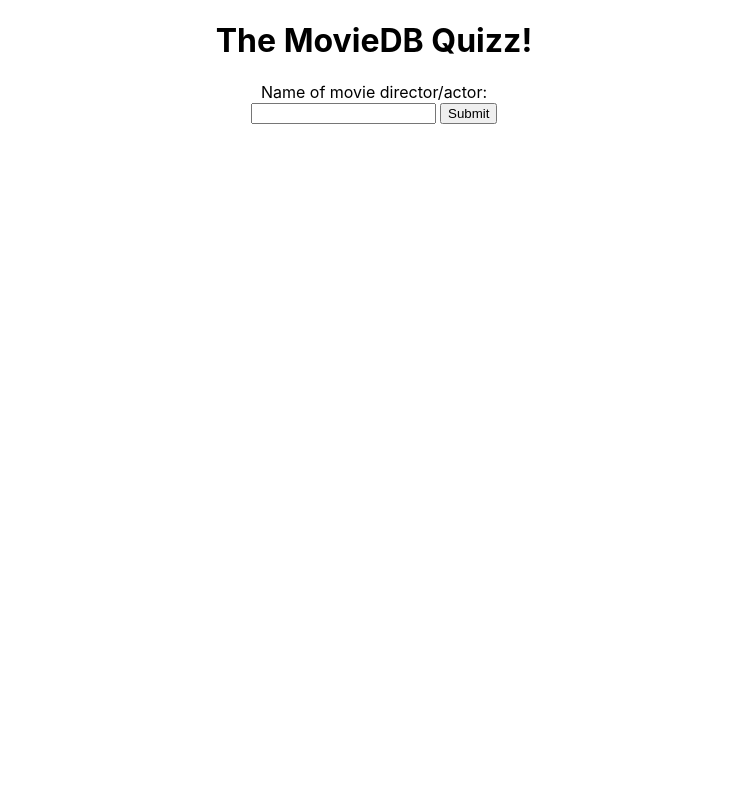
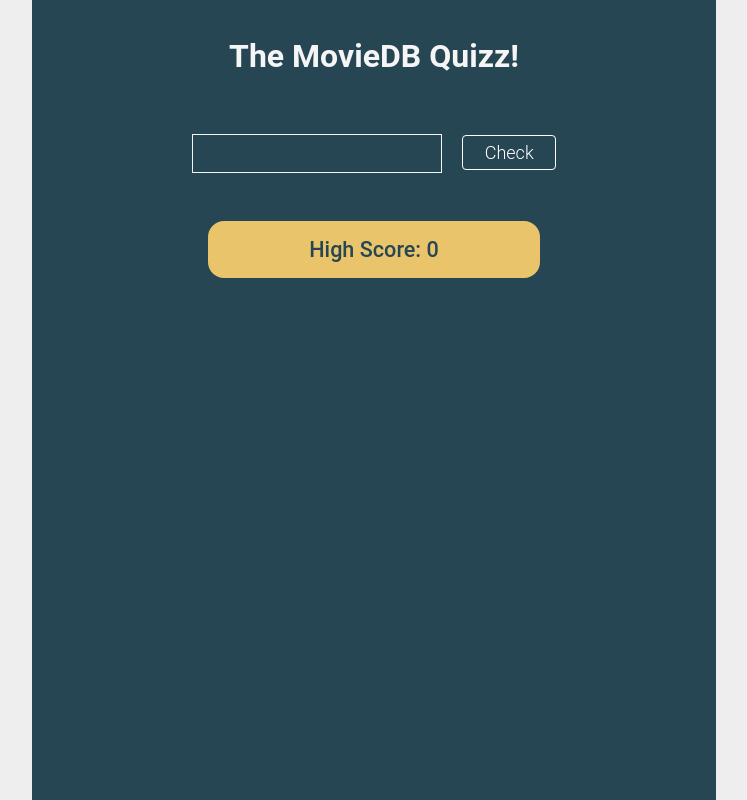
Before and after one commit to mlouward/WebAppProject, a PHP site: page / in a window 1280 px wide. Shown: the whole page, without its empty margins (266-1013 px from the left). Run offline with PHP 8.4, Linux system fonts and the light colour scheme.

Commit message:
CSS + QoL

```diff
--- a/3tmdbapi/index.html
+++ b/3tmdbapi/index.html
@@ -15,9 +15,10 @@
   </div>
 
   <div class="answer" id="answer1">
-    <label id="question" for="a1">Name of movie director/actor: </label><br>
+    <label id="question" for="a1"></label><br>
     <input type="text" id="input1">
-    <input type="submit" id="submit-button">
+    <input type="submit" id="submit-button" value="Check">
+    <p id="high-score"></p>
   </div>
 
   <script src="index.js"></script>
--- a/3tmdbapi/index.js
+++ b/3tmdbapi/index.js
@@ -1,15 +1,28 @@
 const submitAnswerButton = document.getElementById('submit-button');
 const answerField = document.getElementById(`input1`);
+const highScoreField = document.getElementById('high-score');
 const API_KEY = "b6b0c5da479c996f45abfa80ab960607";
 const INITIAL_MOVIE = 37724
 const movieInfos = document.getElementById('movie-infos1');
 const questionLabel = document.getElementById('question');
-let alreadyGuessedMovies = [];
+let alreadyGuessedMovies = [`${INITIAL_MOVIE}`];
 let questionNb = 0;
 let gameRunning = true;
 
+// Adds the highscore at the start of the game
+setHighScore()
+
 // Initial call to the function with default movie when page is loaded
 document.addEventListener("DOMContentLoaded", loadMovie(INITIAL_MOVIE));
+
+
+// Press Enter to submit answer
+answerField.addEventListener("keyup", function (event) {
+  if (event.code === 'Enter') {
+    event.preventDefault();
+    submitAnswerButton.click();
+  }
+});
 
 async function loadMovie(movie_id) {
   // search query with tmdb API for initial movie SkyFall
@@ -23,11 +36,11 @@
     })
     .then((movie) => {
       // increment questionNb
-      questionNb++;
+      // questionNb++;
 
       showMovieInfos(movie);
 
-      checkActorDirector();
+      checkActorDirector(movie.original_title);
     });
 }
 
@@ -61,12 +74,12 @@
   movieInfos.appendChild(actor_div);
 }
 
-async function checkActorDirector() {
-  questionLabel.innerHTML = "Name a director/actor of this movie";
+async function checkActorDirector(title) {
+  questionLabel.innerHTML = `Give the full name of a director/actor in <span style="font-style:italic">${title}</span>`;
   // Set event listener for submit button
   submitAnswerButton.addEventListener('click', submitAnswerButton.ad = async function () {
     // case insensitive result
-    const answer = answerField.value.toLowerCase();
+    const answer = answerField.value.toLowerCase().trim();
     console.log(answer);
     // get last movie ID from sessionStorage
     const movie_id = sessionStorage.getItem(`movieID1`);
@@ -106,10 +119,11 @@
   const person = answerField.value;
   answerField.value = "";
   // Update question
-  questionLabel.innerHTML = `Name a movie where ${capitalize(person)} is the actor/director`;
+  questionLabel.innerHTML = `Give the <span style="font-weight: bold">original</span> name of a movie where<br>
+   <span style="font-style: italic">${capitalize(person)}</span> is the actor/director`;
   submitAnswerButton.addEventListener('click', submitAnswerButton.m = async function () {
     // get answer from textbox
-    const answer = answerField.value.toLowerCase();
+    const answer = answerField.value.toLowerCase().trim();
     // Check if the answer is right (movie contains actor/director given as answer)
     await checkAnswerMovie(answer).then(result => {
       console.log(result);
@@ -189,8 +203,16 @@
   const infos = document.createElement('p');
 
   infos.id = "wrong-answer"
-  infos.style = "color: red; text-align: center;"
-  infos.innerHTML = "Sorry, this is not a right answer, or you already guessed this movie."
+  infos.innerHTML = `Sorry, this is not a right answer, or you already guessed this movie<br>
+  Your final score is ${questionNb}`
+  const hs = localStorage.getItem('tmdbQuizzHighScore') || 0;
+  console.log("no highscore");
+  if (questionNb > hs) {
+    infos.innerHTML += `<br>Congratulations, this is your new High Score!`
+    setHighScore();
+  }
+  infos.innerHTML += `<br>You can continue playing from here, but your score will be reset and you can't reuse movies`;
+  questionNb = 0;
 
   movieInfos.appendChild(infos);
 }
@@ -200,3 +222,8 @@
     return word[0].toUpperCase() + word.substring(1);
   }).join(" ");
 }
+
+function setHighScore() {
+  const hs = localStorage.getItem('tmdbQuizzHighScore') || 0;
+  highScoreField.innerHTML = `High Score: ${hs}`;
+}
--- a/3tmdbapi/style.css
+++ b/3tmdbapi/style.css
@@ -5,12 +5,16 @@
 html {
   display: table;
   margin: auto;
-  font-family:-apple-system, BlinkMacSystemFont, 'Segoe UI', Roboto, Oxygen, Ubuntu, Cantarell, 'Open Sans', 'Helvetica Neue', sans-serif;
+  background-color: #eeeeee;
+  color: whitesmoke;
+  font-family: Roboto, -apple-system, BlinkMacSystemFont, 'Segoe UI', Oxygen, Ubuntu, Cantarell, 'Open Sans', 'Helvetica Neue', sans-serif;
 }
 
 body {
   display: table-cell;
   vertical-align: top;
+  padding: 1rem 10rem;
+  background-color: #264653;
 }
 
 h1 {
@@ -22,12 +26,71 @@
   margin:auto;
 }
 
+#wrong-answer {
+  color: #f4a261;
+  text-align: center;
+  font-size: large;
+}
+
+#high-score {
+  margin: 3rem 1rem;
+  padding: 1rem;
+  color: #264653;
+  font-size: larger;
+  background-color:#e9c46a;
+  border-radius: 1rem;
+  font-weight:500;
+}
+
 .answer {
   text-align: center;
   margin: 1rem auto;
+  font-size: large;
 }
 
 .movie-title, .actor-name{
   text-align: center;
   margin: 1rem auto;
 }
+
+/* input bar */
+input#input1 {
+  border: solid whitesmoke 1px;
+  background: transparent;
+  color: whitesmoke;
+  outline: none;
+  padding: .5rem;
+  margin: 1rem 1rem 0 0;
+  font-size: large;
+}
+
+/* Button */
+input#submit-button {
+  display: inline-block;
+  outline: none;
+  padding: 0.35em 1.2em;
+  border: 0.1em solid #FFFFFF;
+  border-radius: 4px;
+  box-sizing:  border-box;
+  text-decoration: none;
+  font-family: 'Roboto', sans-serif;
+  font-weight: 300;
+  font-size: large;
+  color: #FFFFFF;
+  text-align: center;
+  transition:  all 0.2s;
+  background-color: transparent;
+}
+
+/* Button */
+input#submit-button:hover {
+  color:#000000;
+  background-color:#FFFFFF;
+}
+
+@media all and (max-width:30em){
+  input#submit-button {
+    display:block;
+    margin:0.4em auto;
+ }
+}
```
